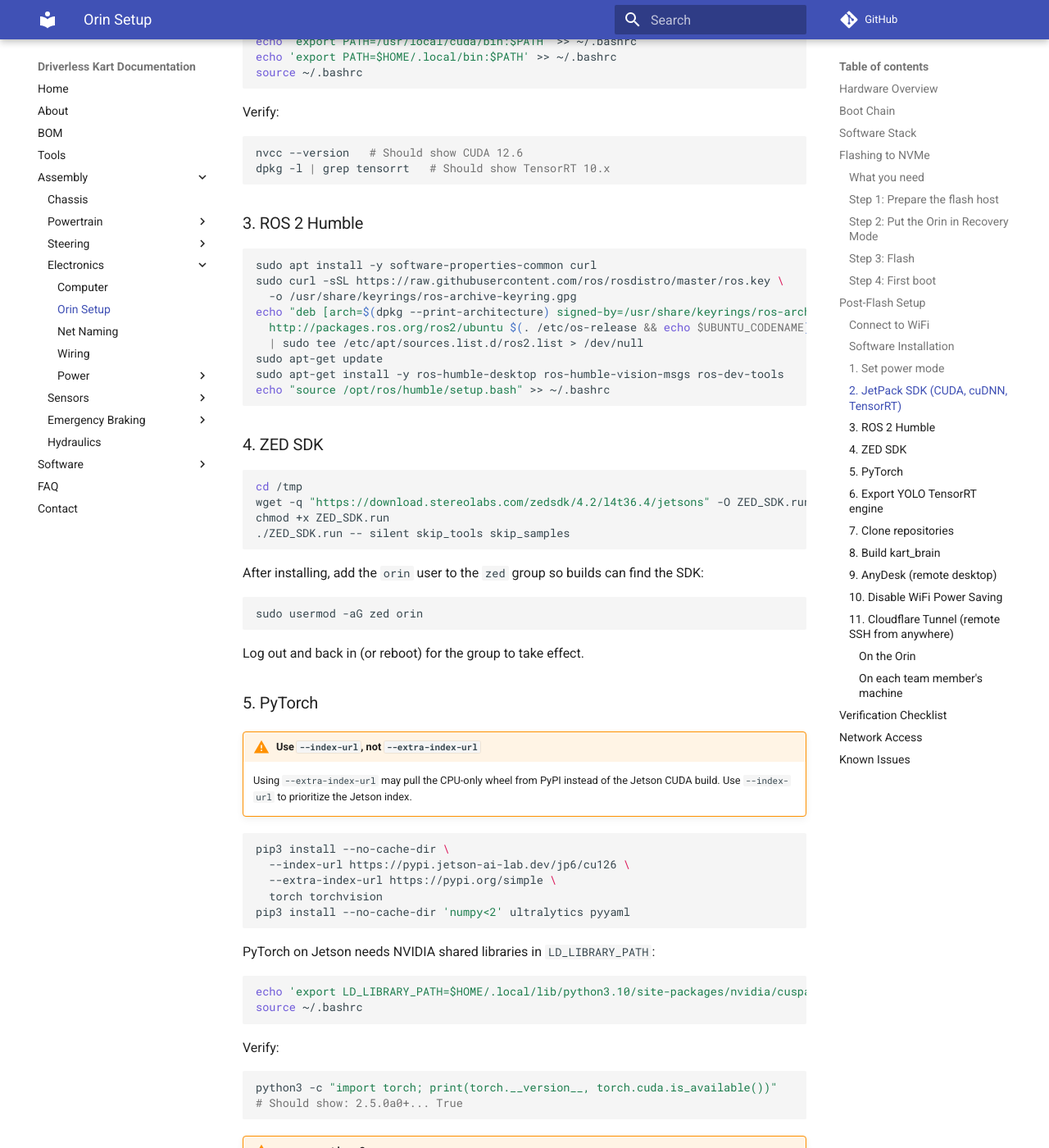
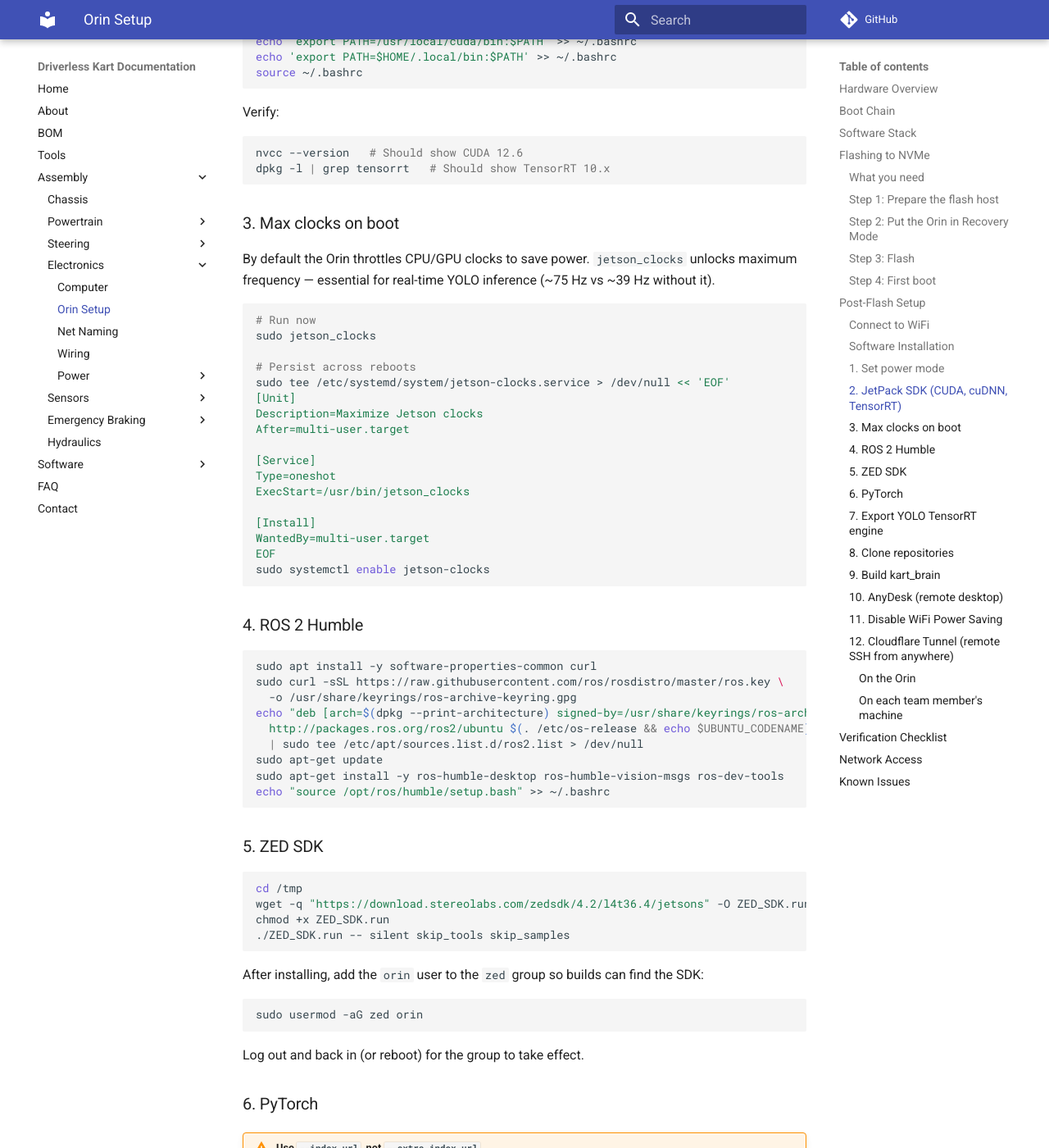
Before and after one commit to UM-Driverless/kart_docs, an MkDocs documentation site: the page built from docs/assembly/electronics/orin-setup.md, in a window 1280 px wide and 1400 px high, scrolled down 4806 px. Shown: the whole window at 82% size. Built offline with MkDocs 1.6.1 and Material for MkDocs 9.7.7, drawn with Linux system fonts in a browser that asks for light colours; comment, search, counter and statistics services are not loaded; some of the changed text lies outside the part shown.

Commit message:
Add jetson_clocks on boot for max YOLO performance (39→76 Hz)
Co-Authored-By: Claude Opus 4.6 (1M context) <noreply@anthropic.com>

````diff
--- a/docs/assembly/electronics/orin-setup.md
+++ b/docs/assembly/electronics/orin-setup.md
@@ -179,7 +179,31 @@ nvcc --version   # Should show CUDA 12.6
 dpkg -l | grep tensorrt   # Should show TensorRT 10.x
 ```
 
-### 3. ROS 2 Humble
+### 3. Max clocks on boot
+
+By default the Orin throttles CPU/GPU clocks to save power. `jetson_clocks` unlocks maximum frequency — essential for real-time YOLO inference (~75 Hz vs ~39 Hz without it).
+
+```bash
+# Run now
+sudo jetson_clocks
+
+# Persist across reboots
+sudo tee /etc/systemd/system/jetson-clocks.service > /dev/null << 'EOF'
+[Unit]
+Description=Maximize Jetson clocks
+After=multi-user.target
+
+[Service]
+Type=oneshot
+ExecStart=/usr/bin/jetson_clocks
+
+[Install]
+WantedBy=multi-user.target
+EOF
+sudo systemctl enable jetson-clocks
+```
+
+### 4. ROS 2 Humble
 
 ```bash
 sudo apt install -y software-properties-common curl
@@ -210,7 +234,7 @@ sudo usermod -aG zed orin
 
 Log out and back in (or reboot) for the group to take effect.
 
-### 5. PyTorch
+### 6. PyTorch
 
 !!! warning "Use `--index-url`, not `--extra-index-url`"
     Using `--extra-index-url` may pull the CPU-only wheel from PyPI instead of the Jetson CUDA build. Use `--index-url` to prioritize the Jetson index.
@@ -363,7 +387,7 @@ sudo chmod +x /etc/NetworkManager/dispatcher.d/99-wifi-powersave-off
 !!! note "Interface name"
     The WiFi interface is `wlP1p1s0` on the AGX Orin (not `wlan0`). Verify with `ip link show`.
 
-### 11. Cloudflare Tunnel (remote SSH from anywhere)
+### 12. Cloudflare Tunnel (remote SSH from anywhere)
 
 This lets anyone on the team SSH into the Orin from outside the university network — no open ports, no VPN.
 
@@ -441,6 +465,7 @@ No Cloudflare account needed for team members — only the tunnel owner.
 ## Verification Checklist
 
 - [ ] Power mode: `sudo nvpmodel -q` → `MODE_50W`
+- [ ] Max clocks: `sudo jetson_clocks` and service enabled
 - [ ] NVMe is root: `df -h /` shows `/dev/nvme0n1p1`
 - [ ] CUDA: `nvcc --version` → 12.6
 - [ ] TensorRT: `dpkg -l | grep tensorrt` → 10.x
````
Also changed, not shown: other parts of docs/assembly/electronics/orin-setup.md (+6 -6 lines).
